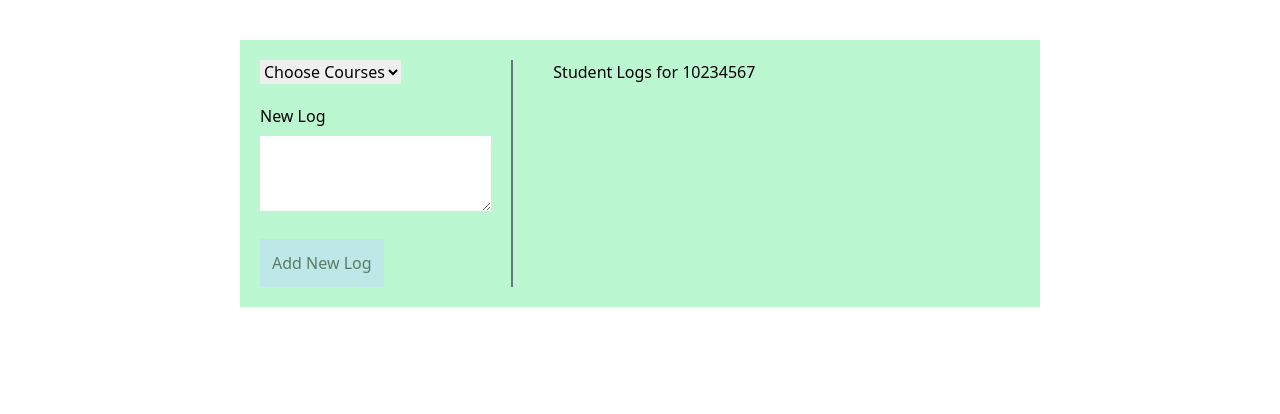
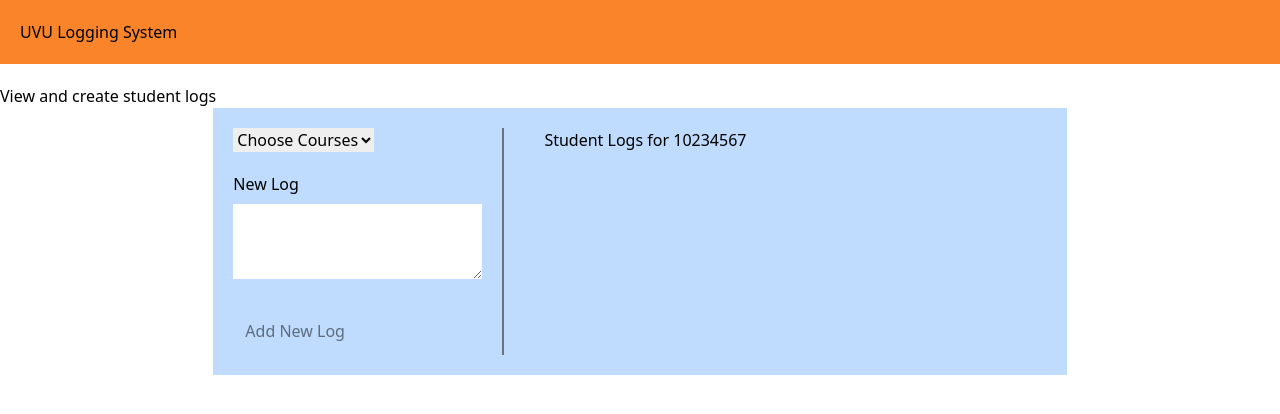
Before and after one commit to WestynD/Web3---Tailwind-Axios-jQueryLite-Practicum, a website: page public/index.html in a window 1280 px wide. Drawn offline with nearby package versions, Linux system fonts and the light colour scheme; no server answers.

Commit message:
3 files modified

```diff
--- a/package.json
+++ b/package.json
@@ -7,5 +7,8 @@
   },
   "devDependencies": {
     "json-server": "0.17.0"
+  },
+  "dependencies": {
+    "axios": "^0.27.2"
   }
 }
--- a/public/index.html
+++ b/public/index.html
@@ -8,8 +8,10 @@
 
     <script src="https://cdn.tailwindcss.com"></script>
   </head>
-  <body onload="onPageLoad()" class="m-10 border-box">
-    <form id="logForm" class="bg-green-200 flex flex-wrap w-2/3 m-auto p-5">
+  <body onload="onPageLoad()" class="border-box">
+    <header class="bg-[#F9842A] p-5 mb-5">UVU Logging System</header>
+    <h2>View and create student logs</h2>
+    <form id="logForm" class="bg-blue-200 flex flex-wrap w-2/3 m-auto p-5">
       <div
         class="flex flex-nowrap flex-col w-1/3 border-r-2 border-gray-500 pr-5"
       >
@@ -23,8 +25,7 @@
           <option selected value="">Choose Courses</option>
         </select>
 
-        <div id="idDiv" class="hidden">
-          <div class="flex flex-col">
+        <div id="idDiv" class="hidden flex flex-col mb-5">
           <label for="uvuId" class="self-start width-full">UVU ID</label>
           <input
             type="text"
@@ -34,7 +35,6 @@
             class="self-start"
           />
           <p id="idWarning" class="hidden text-red-500"></p>
-          </div>
         </div>
         <div class="flex flex-col mb-5">
           <label class="">New Log</label>
```
Also changed, not shown: 1 other file. Lines whose indentation alone changed are shown as unchanged.
